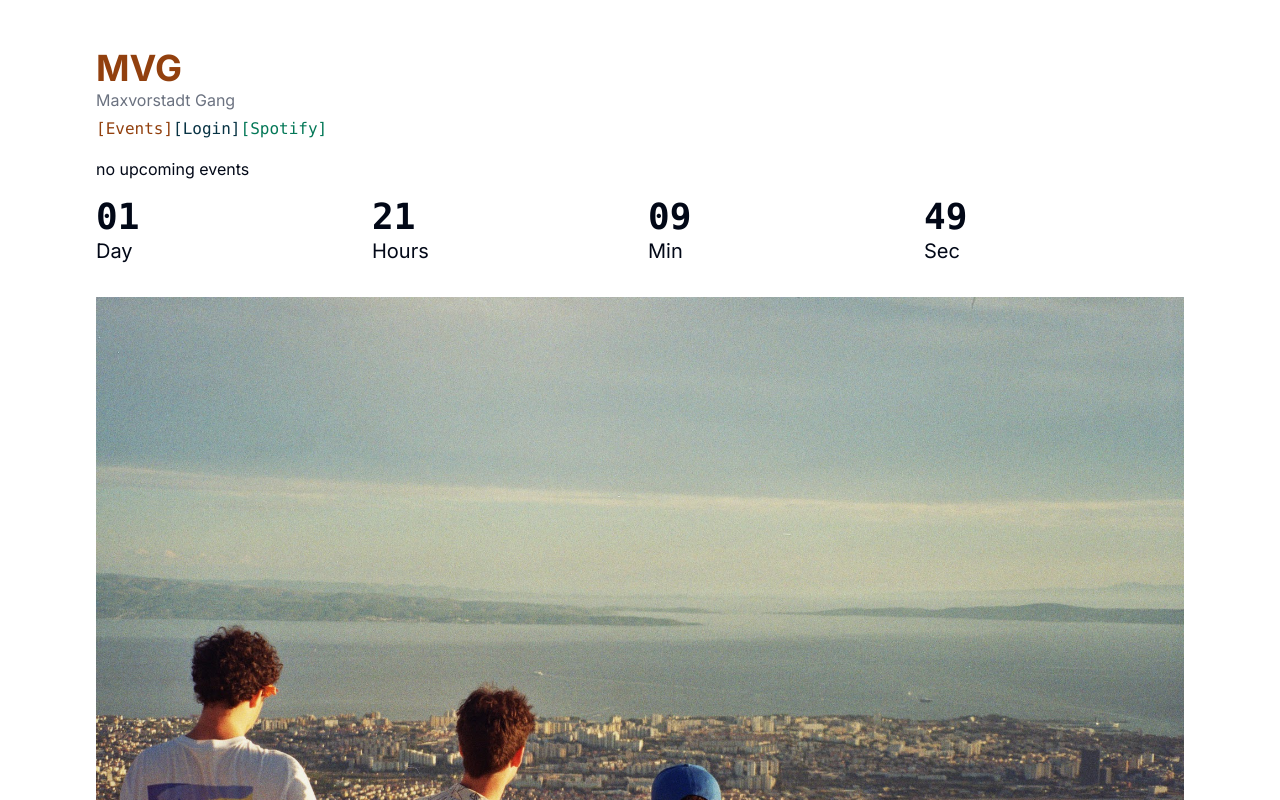
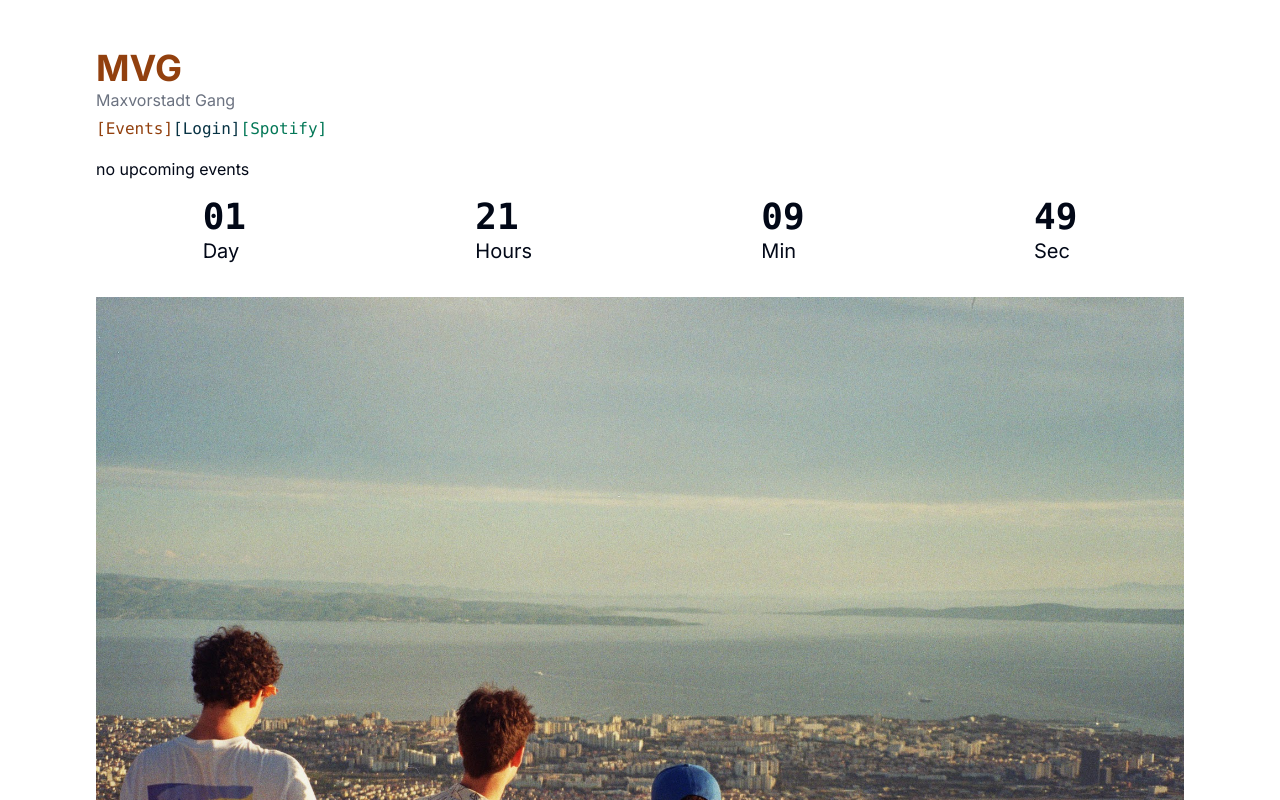
Before and after one commit to maxvorstadt-vollsuff-gesellschaft/mvg.life, a Next.js app: page / in a window 1280 px wide. Shown: the top 800 px of the page. Built offline with nearby package versions, Linux system fonts and the light colour scheme; no server answers.

Commit message:
design changes

```diff
--- a/app/Countdown.js
+++ b/app/Countdown.js
@@ -90,7 +90,7 @@ class Countdown extends Component {
         const countDown = this.state;
 
         return (
-            <div className="grid grid-cols-4 gap-4">
+            <div className="flex justify-around gap-4">
                 <div>
                     <p className="text-4xl font-bold font-mono">{this.addLeadingZeros(countDown.days)}</p>
                     <p className="text-xl">{countDown.days === 1 ? "Day" : "Days"}</p>
```
